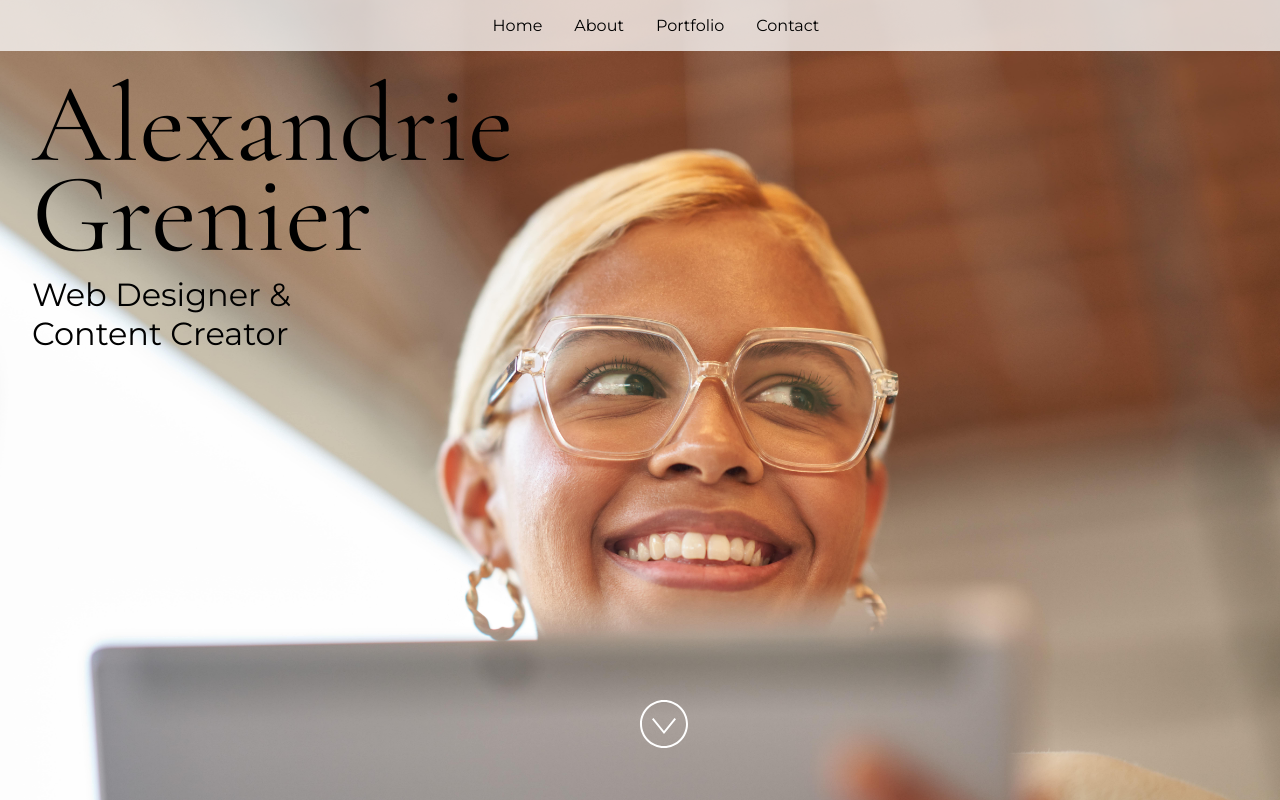
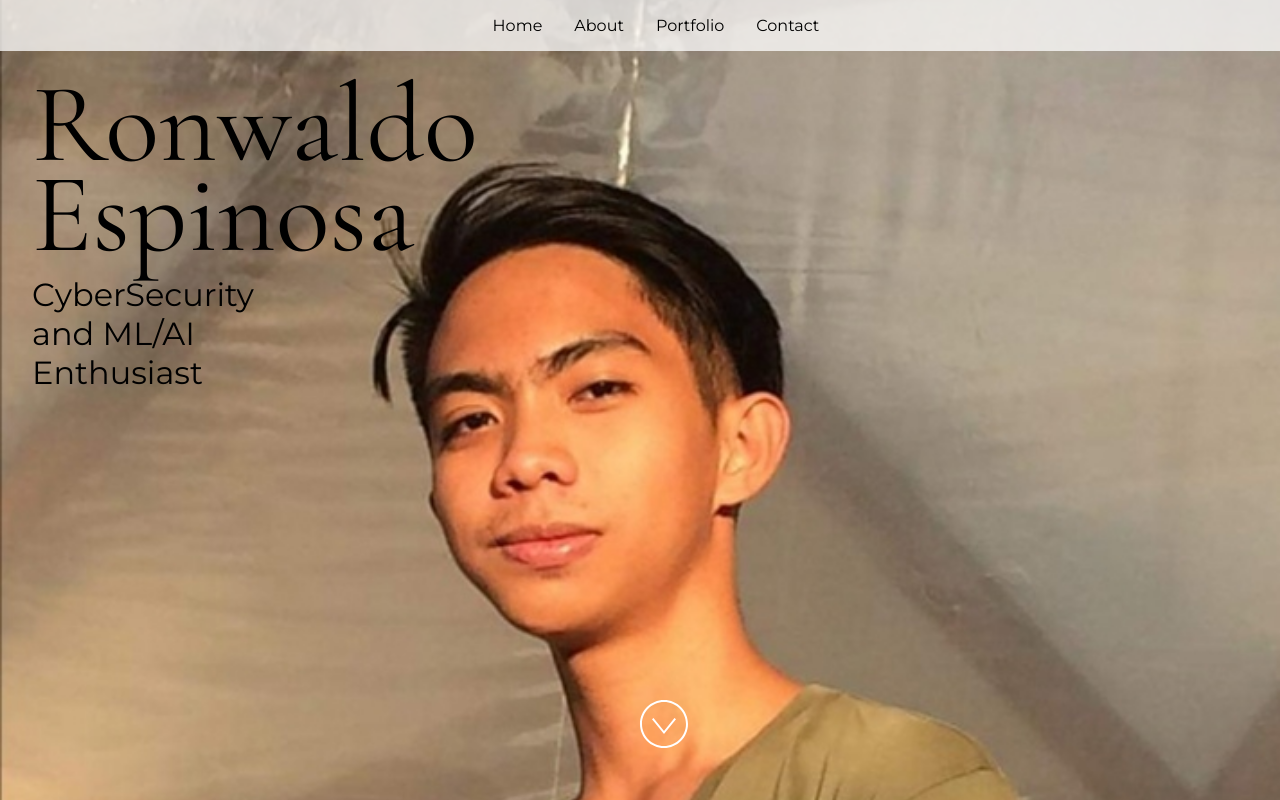
Before and after one commit to Ronnnzxc/first-website, a React (Vite) app: page / in a window 1280 px wide. Built offline with nearby package versions, Linux system fonts and the light colour scheme.

Commit message:
Commit made from VS Code Azure Static Web Apps

```diff
--- a/src/App.jsx
+++ b/src/App.jsx
@@ -24,15 +24,15 @@ import "./styles.css";
  * If you don't have one of the social sites listed, leave it as an empty string.
  */
 const siteProps = {
-  name: "Alexandrie Grenier",
-  title: "Web Designer & Content Creator",
-  email: "alex@example.com",
-  gitHub: "microsoft",
-  instagram: "microsoft",
-  linkedIn: "satyanadella",
+  name: "Ronwaldo Espinosa",
+  title: "CyberSecurity and ML/AI Enthusiast",
+  email: "Ronwaldo.Espinosa@studentambassadors.com",
+  gitHub: "https://github.com/Ronnnzxc",
+  instagram: "https://www.instagram.com/ronnnn_16/",
+  linkedIn: "https://www.linkedin.com/in/ronwaldo-espinosa-a923a9231/",
   medium: "",
-  twitter: "microsoft",
-  youTube: "Code",
+  twitter: "",
+  youTube: "",
 };
 
 const primaryColor = "#4E567E";
--- a/src/Components/About.jsx
+++ b/src/Components/About.jsx
@@ -24,19 +24,19 @@ const imageAltText = "purple and blue abstract background";
  * Sort description that expands on your title on the Home component.
  */
 const description =
-  "I'm a UI/UX student studying at Barnett Technical University. I enjoy creating unique and simplistic user interfaces in creative ways.";
+  "I'm a Computer Science Student who enjoy learning and testing ML/AI and CyberSecurity stuff and loves to hang around.";
 
 /**
  * List of some of skills or technologies you work on, are learning,
  * passionate about, or enjoy,
  */
 const skillsList = [
-  "Web design",
+  "Web Developer",
   "User experience",
-  "Inclusive design",
-  "Focus group testing",
+  "Git Version Control",
+  "Pentesting",
   "Mobile user interfaces",
-  "Graphic design",
+  "Intermediate in Java",
 ];
 
 /**
@@ -45,7 +45,7 @@ const skillsList = [
  * about you on a professional level.
  */
 const detailOrQuote =
-  "I am passionate about solving problems in new creative ways to drive innovation. By leveraging my UI/UX experience I continually look for new and better ways to make tech accessible by all.";
+  "I am passionate about solving problems and training data using machine learning in order to amke an AI. I continually create a tech that will be convenient, new, and accesible to all.";
 
 const About = () => {
   return (
--- a/src/Components/Footer.jsx
+++ b/src/Components/Footer.jsx
@@ -50,7 +50,7 @@ const Footer = (props) => {
         gap: "2.5rem",
         padding: "5rem 0 3rem",
         backgroundColor: primaryColor,
-        width: "100vw"
+        width: "100vw",
       }}
     >
       <div
@@ -135,7 +135,6 @@ Footer.propTypes = {
   primaryColor: PropTypes.string,
   twitter: PropTypes.string,
   youTube: PropTypes.string,
-
 };
 
 export default Footer;
--- a/src/Components/Home.jsx
+++ b/src/Components/Home.jsx
@@ -20,9 +20,9 @@ import PropTypes from "prop-types";
  * Need an image? Check out https://unsplash.com to download a photo you
  * freely use on your site.
  */
-import image from "../images/woman-with-tablet.jpg";
+import image from "../images/me-standing.jpg";
 
-const imageAltText = "Adult female in office setting leaning against a glass wall while holding a platinum Microsoft Surface Pro 7 in tablet mode preparing to write with Microsoft Surface Pen";
+const imageAltText = "Picture of the Web owner";
 
 const Home = ({ name, title }) => {
   return (
```
Also changed, not shown: src/images/me-standing.jpg (added).
